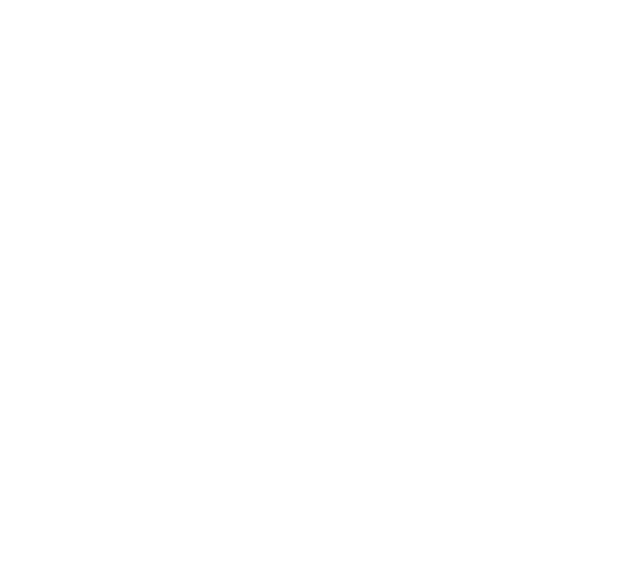
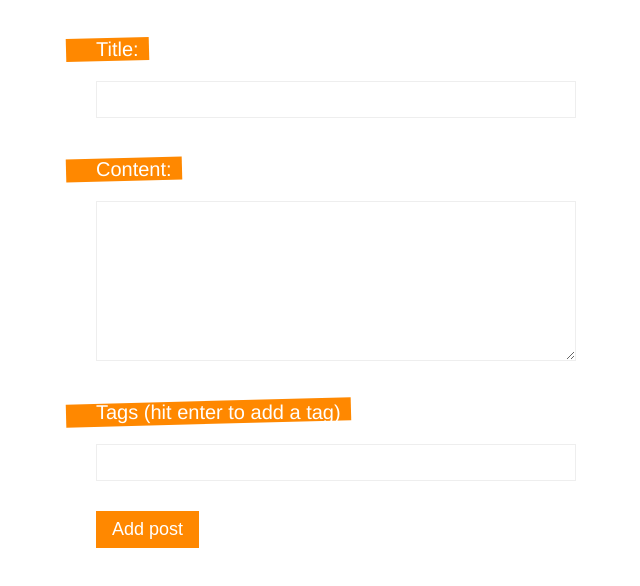
Before and after one commit to PetitChampi/greenhouse-blog, a Vue app: page /create in a window 1280 px wide. Before the commit this address had no page. Shown: the top 586 px of the page, without its empty margins (304-944 px from the left). Built offline with nearby package versions, Linux system fonts and the light colour scheme.

Commit message:
tying post request to web form

```diff
--- a/data/db.json
+++ b/data/db.json
@@ -19,6 +19,15 @@
         "webdev",
         "coding"
       ]
+    },
+    {
+      "title": "testo",
+      "body": "absdfjhbiahrgiu",
+      "tags": [
+        "tag",
+        "othertag"
+      ],
+      "id": 3
     }
   ]
 }
--- a/src/router/index.js
+++ b/src/router/index.js
@@ -1,6 +1,7 @@
 import { createRouter, createWebHistory } from 'vue-router'
 import HomeView from '../views/HomeView.vue'
 import Details from '../views/Details.vue'
+import Create from '../views/Create.vue'
 
 const routes = [
   {
@@ -13,6 +14,11 @@
     name: 'Details',
     component: Details,
     props: true
+  },
+  {
+    path: '/create',
+    name: 'Create',
+    component: Create
   }
 ]
 
--- /dev/null
+++ b/src/views/Create.vue
@@ -0,0 +1,114 @@
+<template>
+  <div class="create">
+    <form @submit.prevent="handleSubmit">
+      <label>Title:</label>
+      <input v-model="title" type="text" required>
+      <label>Content:</label>
+      <textarea v-model="body" required></textarea>
+      <label>Tags (hit enter to add a tag)</label>
+      <input
+        v-model="tag"
+        type="text"
+        @keydown.enter.prevent="handleKeydown"
+      >
+      <div v-for="tag in tags" :key="tag" class="pill">
+        #{{ tag }}
+      </div>
+      <button>Add post</button>
+    </form>
+  </div>
+</template>
+
+<script>
+import { ref } from 'vue'
+
+export default {
+  setup() {
+    const title = ref('')
+    const body = ref('')
+    const tag = ref('')
+    const tags = ref([])
+
+    const handleKeydown = () => {
+      if (!tags.value.includes(tag.value)) {
+        tag.value = tag.value.replace(/\s/, '') // removes all whitespace
+        tags.value.push(tag.value)
+      }
+      tag.value = ''
+    }
+
+    const handleSubmit = async () => {
+      const post = {
+        title: title.value,
+        body: body.value,
+        tags: tags.value
+      }
+
+      await fetch('http://localhost:3000/posts', {
+        method: 'POST',
+        headers: { 'Content-Type': 'application/json' },
+        body: JSON.stringify(post)
+      })
+    }
+
+    return { title, body, tag, tags, handleKeydown, handleSubmit }
+  }
+}
+</script>
+
+<style>
+form {
+  max-width: 480px;
+  margin: 0 auto;
+  text-align: left;
+}
+input, textarea {
+  display: block;
+  margin: 10px 0;
+  width: 100%;
+  box-sizing: border-box;
+  padding: 10px;
+  border: 1px solid #eee;
+}
+textarea {
+  height: 160px;
+}
+label {
+  display: inline-block;
+  margin-top: 30px;
+  position: relative;
+  font-size: 20px;
+  color: white;
+  margin-bottom: 10px;
+}
+label::before {
+  content: "";
+  display: block;
+  width: 100%;
+  height: 100%;
+  background: #ff8800;
+  position: absolute;
+  z-index: -1;
+  padding-right: 40px;
+  left: -30px;
+  transform: rotateZ(-1.5deg);
+}
+button {
+  display: block;
+  margin-top: 30px;
+  background: #ff8800;
+  color: white;
+  border: none;
+  padding: 8px 16px;
+  font-size: 18px
+}
+.pill {
+  display: inline-block;
+  margin: 10px 10px 0 0;
+  color: #444;
+  background: #ddd;
+  padding: 8px;
+  border-radius: 20px;
+  font-size: 14px;
+}
+</style>
```
